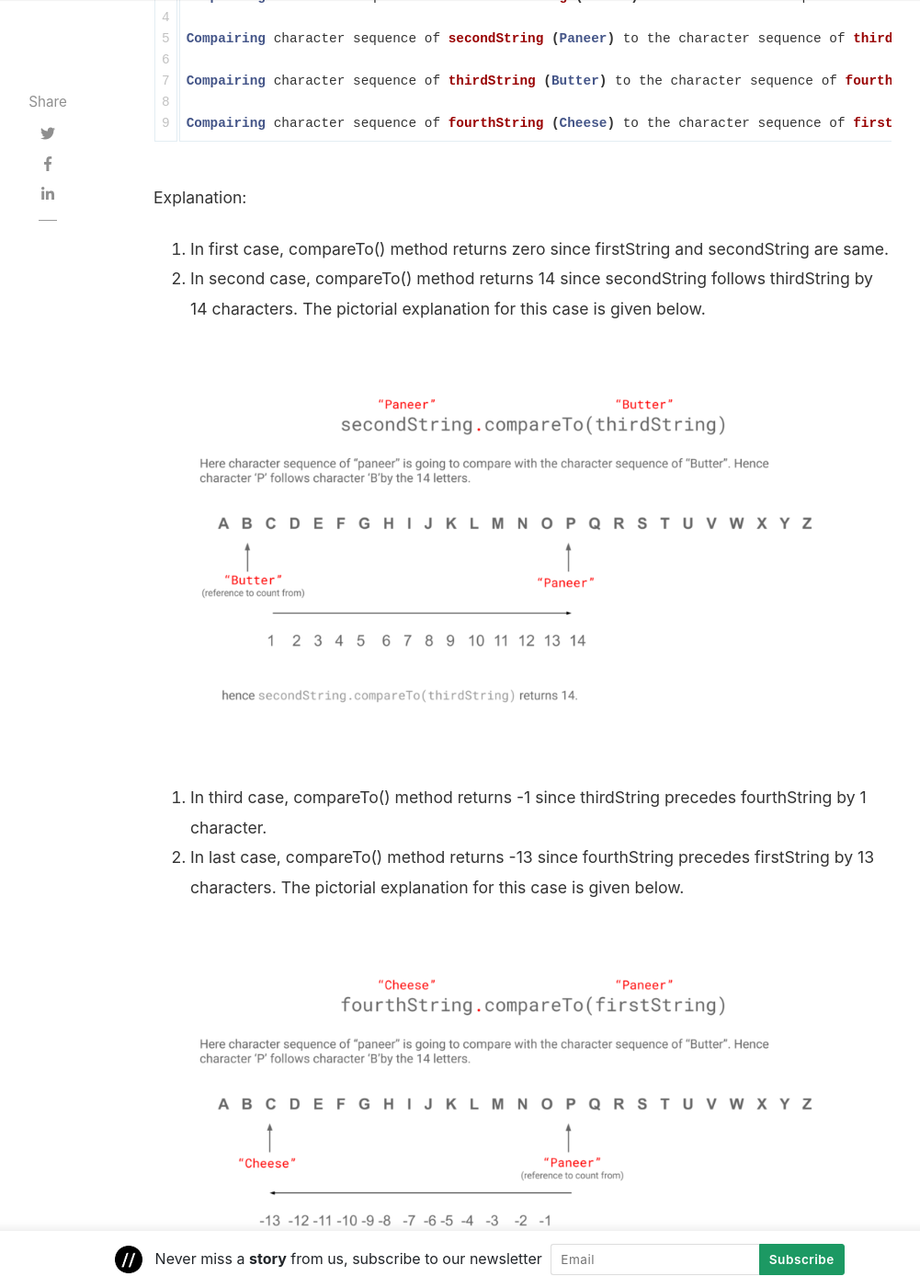
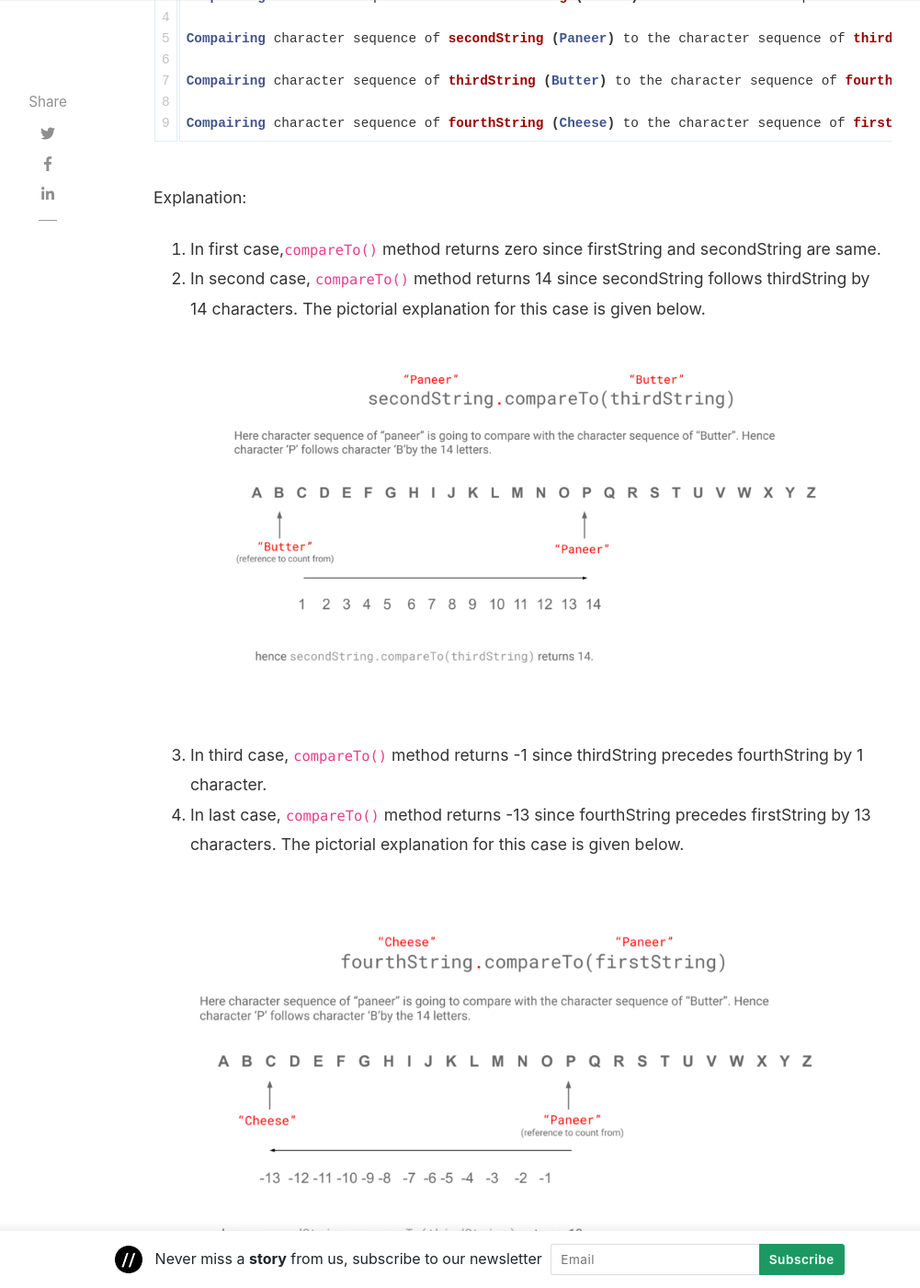
Before and after one commit to coderolls/coderolls-blog, a Jekyll site: the page built from _posts/java-string/2019-11-30-compare-two-strings-lexicographically-in-java.md, in a window 1280 px wide and 1400 px high, scrolled down 3094 px. Shown: the whole window at 92% size, without its empty margins (118-1119 px from the left). Built offline with Jekyll 4.4.1, drawn with Linux system fonts in a browser that asks for light colours; nearby versions of some CDN libraries; comment, search, counter and statistics services are not loaded; some of the changed text lies outside the part shown.

Commit message:
Add blogpost and fix some issue

````diff
--- a/_posts/java-string/2019-11-30-compare-two-strings-lexicographically-in-java.md
+++ b/_posts/java-string/2019-11-30-compare-two-strings-lexicographically-in-java.md
@@ -102,13 +102,12 @@ Compairing character sequence of thirdString (Butter) to the character sequence
 Compairing character sequence of fourthString (Cheese) to the character sequence of firstString (Paneer) returns: -13
 ```
 Explanation:
-1. In first case, compareTo() method returns zero since firstString and secondString are same.
-2. In second case, compareTo() method returns 14 since secondString follows thirdString by 14 characters. The pictorial explanation for this case is given below.
-
+1. In first case,`compareTo()` method returns zero since firstString and secondString are same.
+2. In second case, `compareTo()` method returns 14 since secondString follows thirdString by 14 characters. The pictorial explanation for this case is given below.
 ![An explanation for the second case of the java program for `compareTo()` method](/assets/images/2019-11-30/comapreto-method-secondstring-compareto-thirdstring.png)
 
-3. In third case, compareTo() method returns -1 since thirdString precedes fourthString by 1 character.
-4. In last case, compareTo() method returns -13 since fourthString precedes firstString by 13 characters. The pictorial explanation for this case is given below.
+3. In third case, `compareTo()` method returns -1 since thirdString precedes fourthString by 1 character.
+4. In last case, `compareTo()` method returns -13 since fourthString precedes firstString by 13 characters. The pictorial explanation for this case is given below.
 
 ![An explanation for the fourth case of the java program for `compareTo()` method](/assets/images/2019-11-30/comapreto-method-fourthString-compareto-firstString.png)
 
@@ -124,7 +123,7 @@ First, we will see the logic, how can we build the logic for our user-defined me
 
 3. Apply if condition to check if the character at an index k of both the strings is not similar; if the condition returns the difference between these two characters.
 
-We will cast the difference as integer value so that the difference between the Unicode value of character will be return.
+   We will cast the difference as integer value so that the difference between the Unicode value of character will be return.
 
 4. If the if condition is false, the while loop will continue for the rest of the iterations until condition is true i.e `k`<`lim`.
 
@@ -201,12 +200,12 @@ Compairing firstString (Paneer) to the fifthString (PaneerButter) returns: -6
 ```
 ## Conclusion
 We have seen how to compare two strings lexicographically in Java. As per the articles, there are two ways to do the same
-1. Using the Java compareTo() method
+1. Using the Java `compareTo()` method
 2. By creating a user-defined method
 
-In a first way, I am using the compareTo() method of the Java and in the second way I have created the user-defined method compareToString().
+In a first way, I am using the `compareTo()` method of the Java and in the second way I have created the user-defined method `compareToString()`.
 
-Most noteworthy, In compareTo() method of the Java, the comparison is based on the Unicode value of each character in the strings.
+Most noteworthy, In `compareTo()` method of the Java, the comparison is based on the Unicode value of each character in the strings.
 
 If you found this article worth, please [Give me a cup of Coffee ☕](https://www.paypal.me/GauravKukade)
 
````
